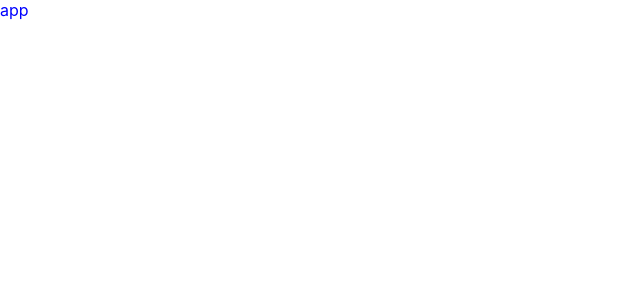
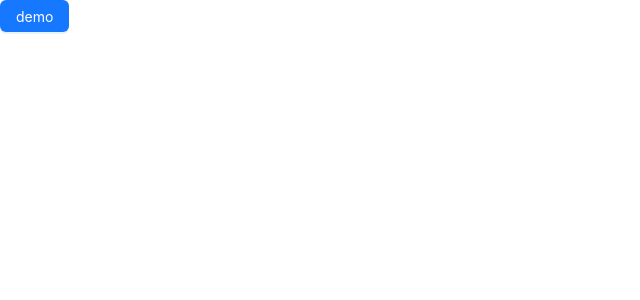
Before and after one commit to lan-sheng/react-jike, a React (Create React App) app: page / in a window 1280 px wide. Shown: the top 300 px of the page, without its empty margins (0-640 px from the left). Built offline with nearby package versions, Linux system fonts and the light colour scheme.

Commit message:
安装Ant Design 组件库

```diff
--- a/package.json
+++ b/package.json
@@ -6,6 +6,7 @@
     "@testing-library/jest-dom": "^5.17.0",
     "@testing-library/react": "^13.4.0",
     "@testing-library/user-event": "^13.5.0",
+    "antd": "^5.15.4",
     "react": "^18.2.0",
     "react-dom": "^18.2.0",
     "react-scripts": "5.0.1",
--- a/src/App.js
+++ b/src/App.js
@@ -1,5 +1,10 @@
+import { Button } from 'antd'
 function App() {
-  return <div className="App">app</div>
+  return (
+    <div className="App">
+      <Button type='primary'>demo</Button>
+    </div>
+  )
 }
 
 export default App
```
Also changed, not shown: 1 other file (tests, documents, lock files or other folders).
